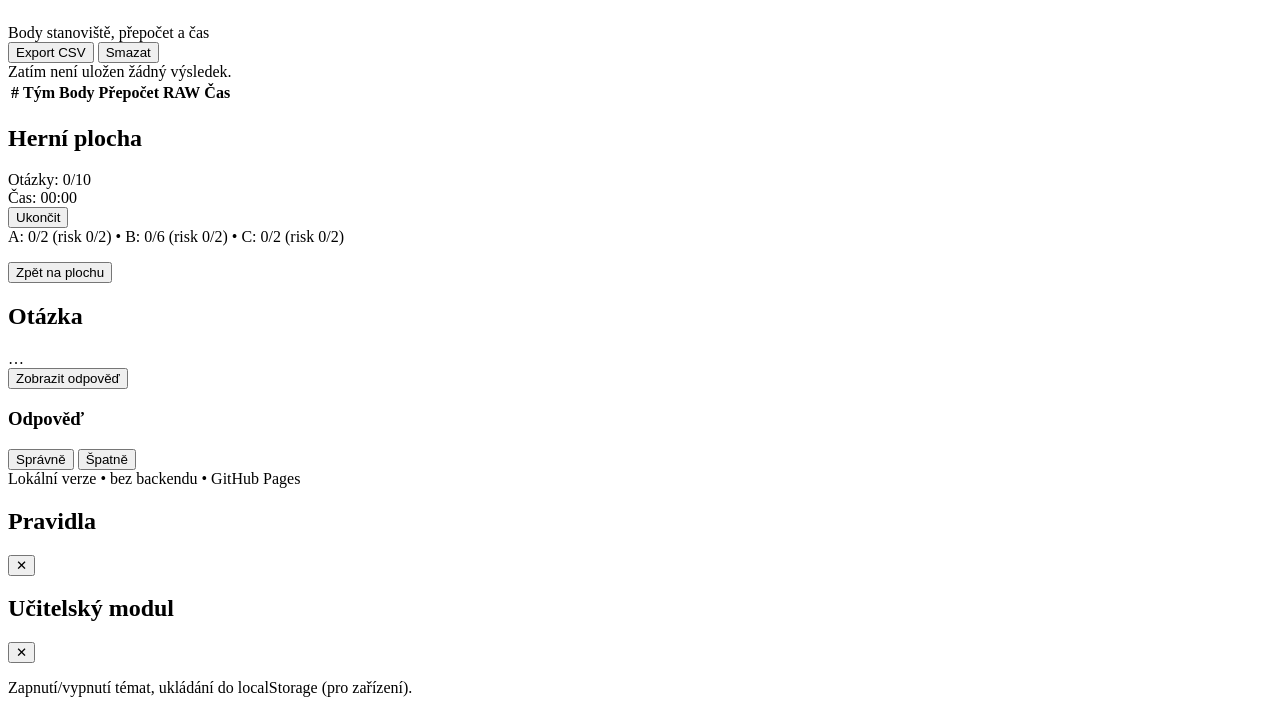
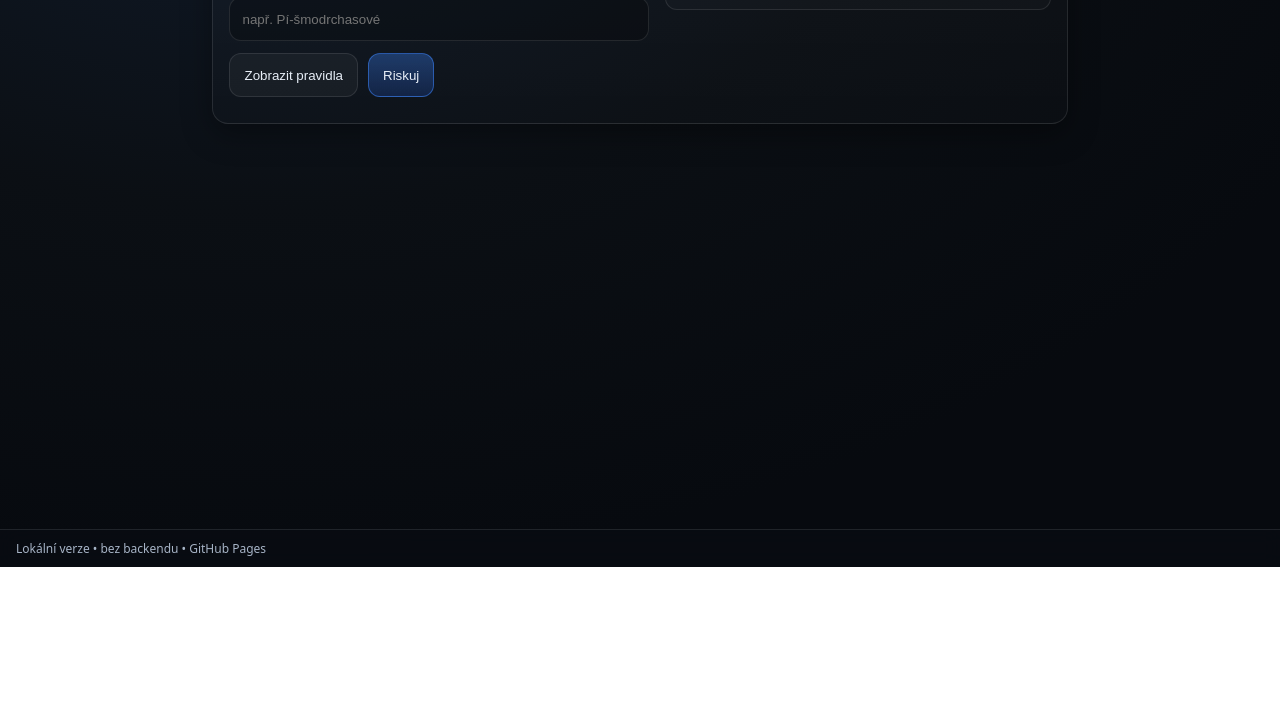
Before and after one commit to tomashromcik/pi-day, a plain HTML site: page index.html in a window 1280 px wide. Shown: the part 233-946 px from the top of the page. After the commit the page ends 800 px from the top, so only its background shows below. Drawn offline with Linux system fonts and the light colour scheme; a script that the page names is missing.

Commit message:
Update index.html verze před soutěží 2

```diff
--- a/index.html
+++ b/index.html
@@ -4,7 +4,7 @@
   <meta charset="utf-8" />
   <meta name="viewport" content="width=device-width,initial-scale=1,viewport-fit=cover" />
   <title>RISKuj - πdi kvíz</title>
-  <link rel="stylesheet" href="style_updated.css" />
+  <link rel="stylesheet" href="style.css" />
 </head>
 
 <body>
```
